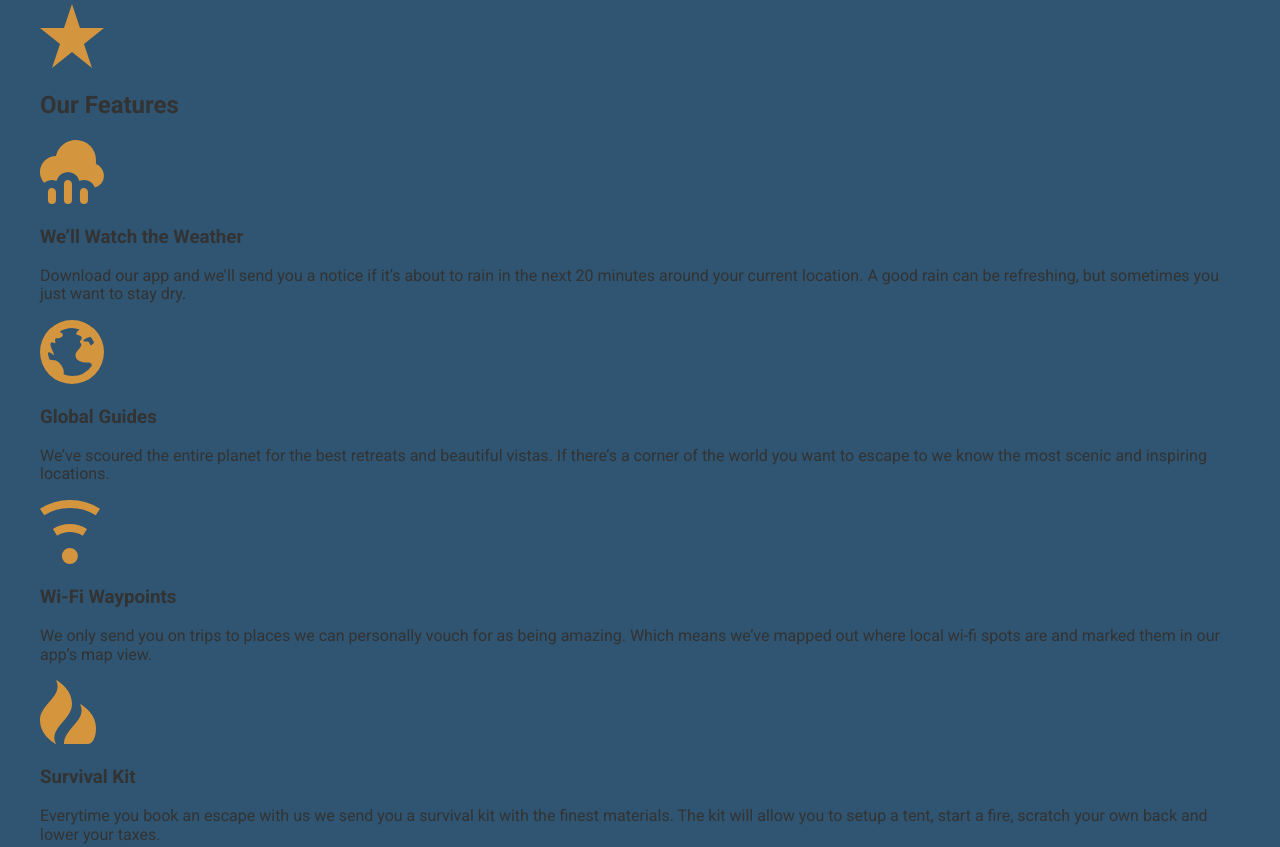
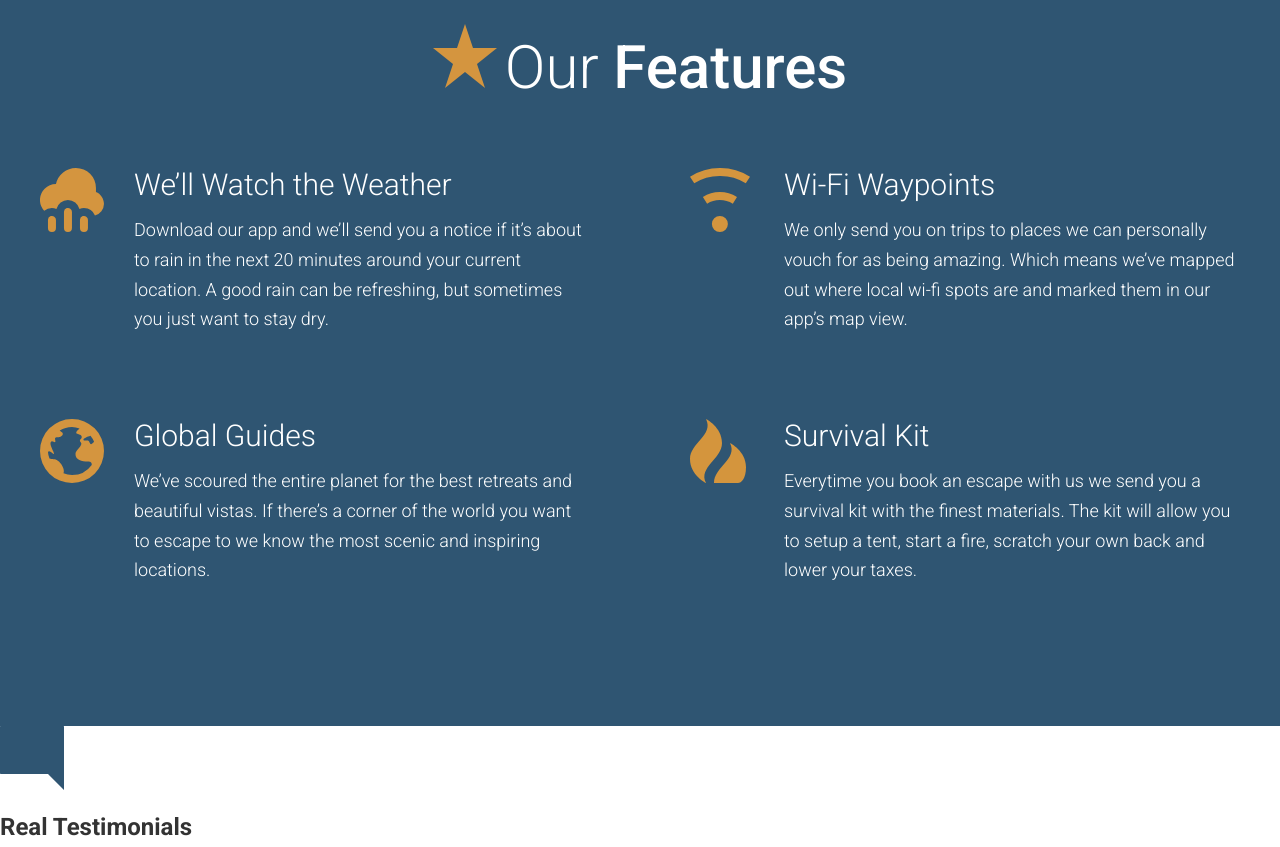
Before and after one commit to amitk2016/mighty-travel, a website: page app/index.html in a window 1280 px wide. Shown: the part 2271-3118 px from the top of the page. Drawn offline with Linux system fonts and the light colour scheme.

Commit message:
Completed our feature section

```diff
--- /dev/null
+++ b/app/assets/styles/modules/_feature-item.css
@@ -0,0 +1,33 @@
+.feature-item{
+
+	position: relative;
+	padding-bottom:2.5rem;
+
+	@mixin atSmall{
+		padding-left:94px;
+	}
+
+	&__icon{
+		display: block;
+		margin:auto;
+		@mixin atSmall{
+			position: absolute;
+			left:0;
+		}
+
+	}
+
+	&__title{
+		font-size: 1.6rem;
+		font-weight:300;
+		margin-top: 0.7rem;
+		margin-bottom: 0.8rem;
+		text-align: center;
+
+		@mixin atSmall{
+			font-size: 1.875rem;
+			margin-top: 1rem;
+			text-align:left;
+		}
+	}
+}
--- a/app/assets/styles/modules/_generic-content-container.css
+++ b/app/assets/styles/modules/_generic-content-container.css
@@ -1,8 +1,9 @@
 .generic-content-container{
 
 	p{
+		font-weight: 300;
 		line-height: 1.65;
-		margin:1.8rem 0;
+		margin:0 0 1.8rem 0;
 	}
 
 	@mixin atSmall {
--- a/app/assets/styles/modules/_row.css
+++ b/app/assets/styles/modules/_row.css
@@ -7,9 +7,19 @@
 		margin-right:-65px;
 	}
 
+	&--gutters-large{
+		margin-right:-100px;
+	}
+
 	&--gutters > div {
 		padding-right: 65px;
 	}
+
+	&--gutters-large > div {
+		padding-right:100px;
+	}
+
+
 
 	&__b-margin-until-medium{
 		margin-bottom: 1rem;
@@ -32,6 +42,11 @@
 			width:37%;
 		}
 
+		&__medium-6{
+			float: left;
+			width:50%;
+		}
+
 		&__medium-8{
 				float: left;
 				width:66.66%;
--- /dev/null
+++ b/app/assets/styles/modules/_section-title.css
@@ -0,0 +1,29 @@
+#features{
+	color:#fff;
+}
+.section-title{
+	font-size: 2.55rem;
+	font-weight: 300;
+	text-align: center;
+
+	@mixin atSmall{
+		font-size: 3.75rem;
+	}
+
+	strong{
+		font-weight: 500;
+	}
+	&__icon{
+		display: block;
+		margin-left: auto;
+		margin-right: auto;
+		margin-bottom: 0.6rem;
+
+		@mixin atSmall{
+			margin-left: 0;
+			margin-right:0.5rem;
+			display: inline-block;
+			margin-bottom:0;
+		}
+	}
+}
--- a/app/assets/styles/styles.css
+++ b/app/assets/styles/styles.css
@@ -9,3 +9,5 @@
 @import "modules/_headline";
 @import "modules/_row";
 @import "modules/_generic-content-container";
+@import "modules/_section-title";
+@import "modules/_feature-item";
--- a/app/index.html
+++ b/app/index.html
@@ -78,24 +78,47 @@
 
   <div id="features" class="page-section page-section__blue">
     <div class="wrapper">
-      <img src="assets/images/icons/star.svg">
-      <h2>Our Features</h2>
 
-      <img src="assets/images/icons/rain.svg">
-      <h3>We&rsquo;ll Watch the Weather</h3>
-      <p>Download our app and we&rsquo;ll send you a notice if it&rsquo;s about to rain in the next 20 minutes around your current location. A good rain can be refreshing, but sometimes you just want to stay dry.</p>
+      <h2 class="section-title"><img class="section-title__icon" src="assets/images/icons/star.svg">Our <strong>Features</strong></h2>
 
-      <img src="assets/images/icons/globe.svg">
-      <h3>Global Guides</h3>
-      <p>We&rsquo;ve scoured the entire planet for the best retreats and beautiful vistas. If there&rsquo;s a corner of the world you want to escape to we know the most scenic and inspiring locations.</p>
+      <div class="row  row--gutters-large generic-content-container">
+        <div class="row__medium-6">
+           <div class="feature-item">
+            <img class="feature-item__icon" src="assets/images/icons/rain.svg">
+              <h3 class="feature-item__title">We&rsquo;ll Watch the Weather</h3>
+              <p>Download our app and we&rsquo;ll send you a notice if it&rsquo;s about to rain in the next 20 minutes around your current location. A good rain can be refreshing, but sometimes you just want to stay dry.</p>
+           </div>
 
-      <img src="assets/images/icons/wifi.svg">
-      <h3>Wi-Fi Waypoints</h3>
-      <p>We only send you on trips to places we can personally vouch for as being amazing. Which means we&rsquo;ve mapped out where local wi-fi spots are and marked them in our app&rsquo;s map view.</p>
+            <div class="feature-item">
+              <img class="feature-item__icon" src="assets/images/icons/globe.svg">
+              <h3 class="feature-item__title">Global Guides</h3>
+              <p>We&rsquo;ve scoured the entire planet for the best retreats and beautiful vistas. If there&rsquo;s a corner of the world you want to escape to we know the most scenic and inspiring locations.</p>
+            </div>
 
-      <img src="assets/images/icons/fire.svg">
-      <h3>Survival Kit</h3>
-      <p>Everytime you book an escape with us we send you a survival kit with the finest materials. The kit will allow you to setup a tent, start a fire, scratch your own back and lower your taxes.</p>
+        </div>
+        <div class="row__medium-6">
+
+          <div class="feature-item">
+            <img class="feature-item__icon" src="assets/images/icons/wifi.svg">
+            <h3 class="feature-item__title" >Wi-Fi Waypoints</h3>
+            <p>We only send you on trips to places we can personally vouch for as being amazing. Which means we&rsquo;ve mapped out where local wi-fi spots are and marked them in our app&rsquo;s map view.</p>
+          </div>
+
+
+          <div class="feature-item">
+            <img class="feature-item__icon" src="assets/images/icons/fire.svg">
+            <h3 class="feature-item__title" >Survival Kit</h3>
+            <p>Everytime you book an escape with us we send you a survival kit with the finest materials. The kit will allow you to setup a tent, start a fire, scratch your own back and lower your taxes.</p>
+          </div>
+
+
+
+
+        </div>
+      </div>
+
+
+
 
     </div>
 
--- a/app/temp/styles/styles.css
+++ b/app/temp/styles/styles.css
@@ -637,8 +637,16 @@ a{
   margin-right:-65px;
 }
 
+.row--gutters-large{
+  margin-right:-100px;
+}
+
 .row--gutters > div {
   padding-right: 65px;
+}
+
+.row--gutters-large > div {
+  padding-right:100px;
 }
 
 .row__b-margin-until-medium{
@@ -660,6 +668,11 @@ a{
     width: 37%;
   }
 
+  .row__medium-6 {
+    float: left;
+    width: 50%;
+  }
+
   .row__medium-8 {
     float: left;
     width: 66.66%;
@@ -671,8 +684,9 @@ a{
 }
 
 .generic-content-container p{
+  font-weight: 300;
   line-height: 1.65;
-  margin:1.8rem 0;
+  margin:0 0 1.8rem 0;
 }
 
 @media (min-width:530px) {
@@ -685,3 +699,84 @@ a{
 .generic-content-container p a{
   font-weight: 700;
 }
+
+#features{
+	color:#fff;
+}
+
+.section-title{
+	font-size: 2.55rem;
+	font-weight: 300;
+	text-align: center;
+}
+
+@media (min-width:530px) {
+
+  .section-title {
+    font-size: 3.75rem;
+  }
+}
+
+.section-title strong{
+  font-weight: 500;
+}
+
+.section-title__icon{
+  display: block;
+  margin-left: auto;
+  margin-right: auto;
+  margin-bottom: 0.6rem;
+}
+
+@media (min-width:530px) {
+
+  .section-title__icon {
+    margin-left: 0;
+    margin-right: 0.5rem;
+    display: inline-block;
+    margin-bottom: 0;
+  }
+}
+
+.feature-item{
+
+	position: relative;
+	padding-bottom:2.5rem;
+}
+
+@media (min-width:530px) {
+
+  .feature-item {
+    padding-left: 94px;
+  }
+}
+
+.feature-item__icon{
+  display: block;
+  margin:auto;
+}
+
+@media (min-width:530px) {
+
+  .feature-item__icon {
+    position: absolute;
+    left: 0;
+  }
+}
+
+.feature-item__title{
+  font-size: 1.6rem;
+  font-weight:300;
+  margin-top: 0.7rem;
+  margin-bottom: 0.8rem;
+  text-align: center;
+}
+
+@media (min-width:530px) {
+
+  .feature-item__title {
+    font-size: 1.875rem;
+    margin-top: 1rem;
+    text-align: left;
+  }
+}
```
